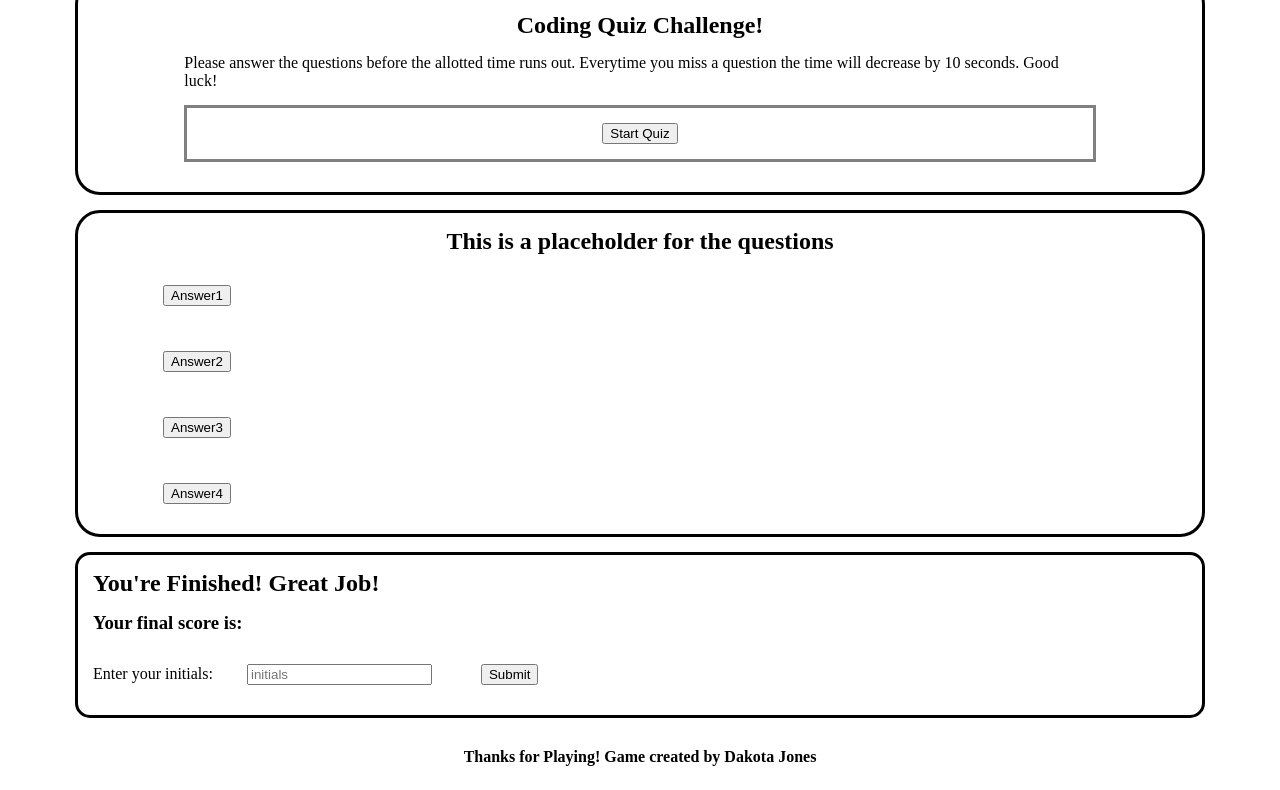
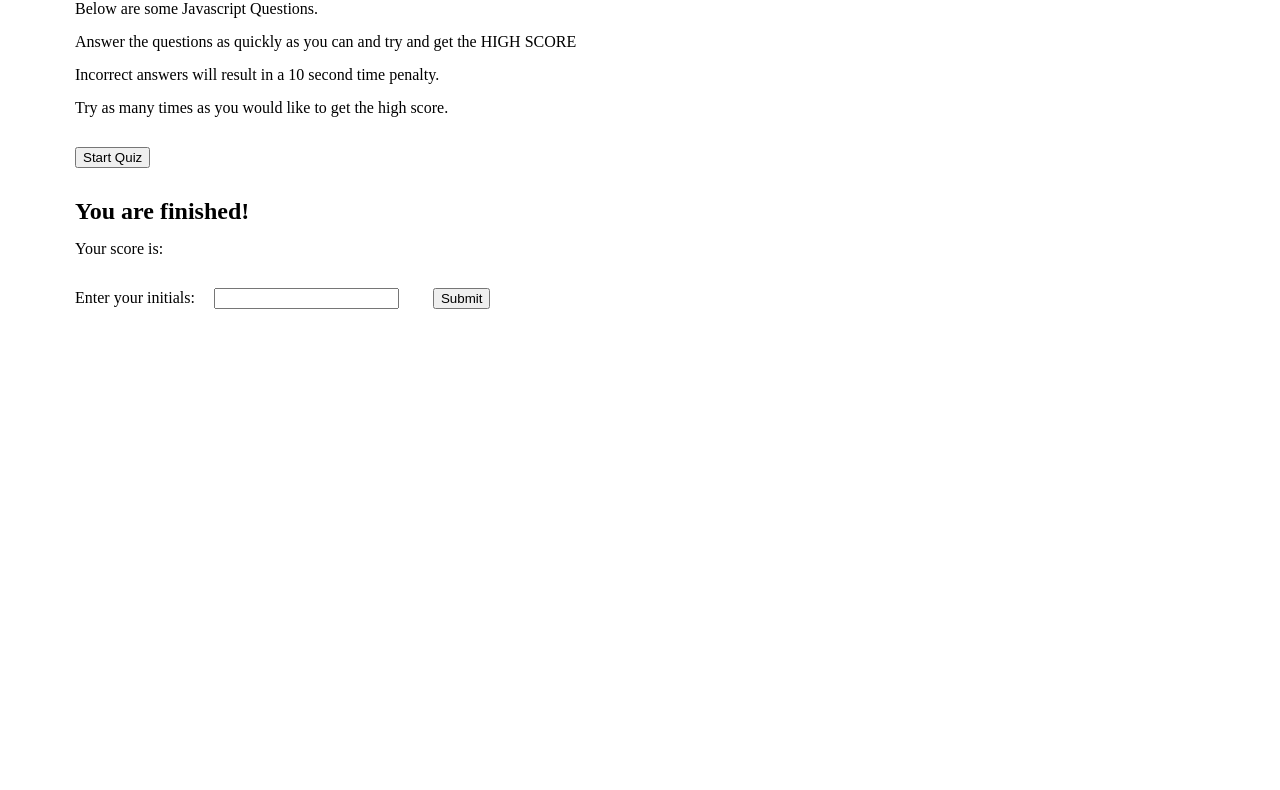
Before and after one commit to Dakota32Jones/coding-quiz, a plain HTML site: page index.html in a window 1280 px wide. Shown: the part 148-938 px from the top of the page. After the commit the page ends 800 px from the top, so only its background shows below. Drawn offline with Linux system fonts and the light colour scheme.

Commit message:
fixed correct classes and id's

```diff
--- a/index.html
+++ b/index.html
@@ -9,74 +9,42 @@
   </head>
 
   <body>
-    <header>
-      <nav class="navbar">
-        <h3>Time: 75s</h3>
-      </nav>
-      <a href="./scores.html">View High scores</a>
-    </header>
-
-    <!-- main content. This is where questions, start button, and answers will show up. -->
-    <main>
-      <section>
-        <div class="container-box">
-          <div class="main-content-title">
-            <h1 class="title-main-content">Coding Quiz Challenge!</h1>
-            <p id="directions">
-              Please answer the questions before the allotted time runs out.
-              Everytime you miss a question the time will decrease by 10
-              seconds. Good luck!
+    <!-- link the high scores page to view high scores. -->
+    <div class="scores"><a href="./scores.html">View High Scores</a></div>
+    <!-- container for the timer -->
+    <div class="timer">Time Remaining: <span id="time">0</span></div>
+    <!-- container for quiz instructions -->
+    <div class="wrapper">
+      <div id="start-screen" class="start">
+        <h1>Javascript Coding Quiz</h1>
+        <p>Below are some Javascript Questions.</p>
+        <p>
+          Answer the questions as quickly as you can and try and get the HIGH
+          SCORE
         </p>
-            <div class="btn-container">
-              <button class="start-btn">Start Quiz</button>
+        <p>Incorrect answers will result in a 10 second time penalty.</p>
+        <p>Try as many times as you would like to get the high score.</p>
+        <button id="start-btn">Start Quiz</button>
       </div>
+      <!-- Questions. Make sure to style in CSS to show or hide questions -->
+      <div id="questions" class="hide">
+        <h2 id="question-title"></h2>
+        <div id="choices" class="choices"></div>
       </div>
-        </div>
-      </section>
-
-      <!-- creating a section for the unordered list to go to so the answers can populate and the questions. Hide upon start-->
-
-      <section id="question-answer-container">
-        <div class="answer-container">
-          <h2 class="question-line">This is a placeholder for the questions</h2>
-          <ul class="answer-list">
-            <li class="answer-btn">
-              <button id="answer1" value="0">Answer1</button>
-            </li>
-            <li class="answer-btn">
-              <button id="answer2" value="1">Answer2</button>
-            </li>
-            <li class="answer-btn">
-              <button id="answer3" value="2">Answer3</button>
-            </li>
-            <li class="answer-btn">
-              <button id="answer4" value="3">Answer4</button>
-            </li>
-          </ul>
-        </div>
-      </section>
-
-      <!-- section for when the quiz is over, to see score and then ask for initials-->
-      <section id="completed-quiz">
-        <div class="completed-container">
-          <h2 id="all-done-text">You're Finished! Great Job!</h2>
-          <h3>Your final score is: <span id="final-score"></span></h3>
+      <!-- container for the final end screen -->
+      <div id="end-screen" class="hide">
+        <h2>You are finished!</h2>
+        <p>Your score is:<span id="final-score"></span></p>
         <p>
           Enter your initials:
-            <span id="initial-box"
-              ><input placeholder="initials" id="initials"
-            /></span>
-            <button id="submit-score">Submit</button>
+          <input type="text" id="initials" />
+          <button id="submit">Submit</button>
         </p>
       </div>
-      </section>
-    </main>
+      <div id="feedback" class="feedback-hide"></div>
+    </div>
 
-    <footer>
-      <h4>Thanks for Playing! Game created by Dakota Jones</h4>
-    </footer>
-
-    <!-- javascript is linked here. -->
+    <!-- javascript links -->
     <script src="./assets/js/questions.js"></script>
     <script src="./assets/js/logic.js"></script>
   </body>
```
Lines whose indentation alone changed are shown as unchanged.
